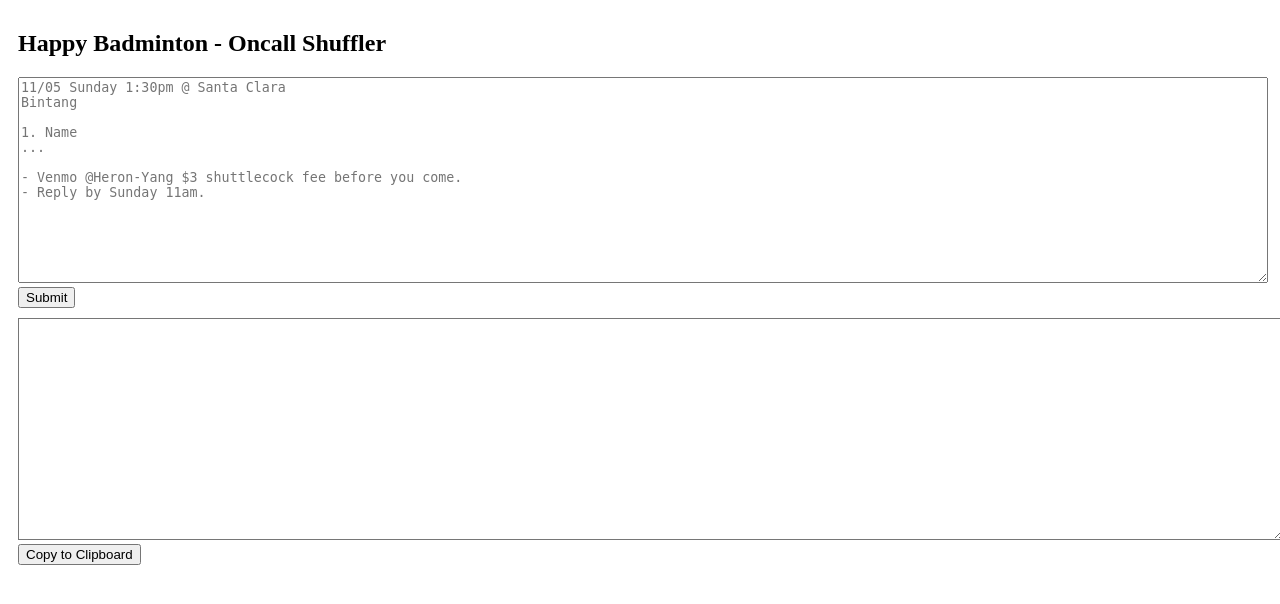
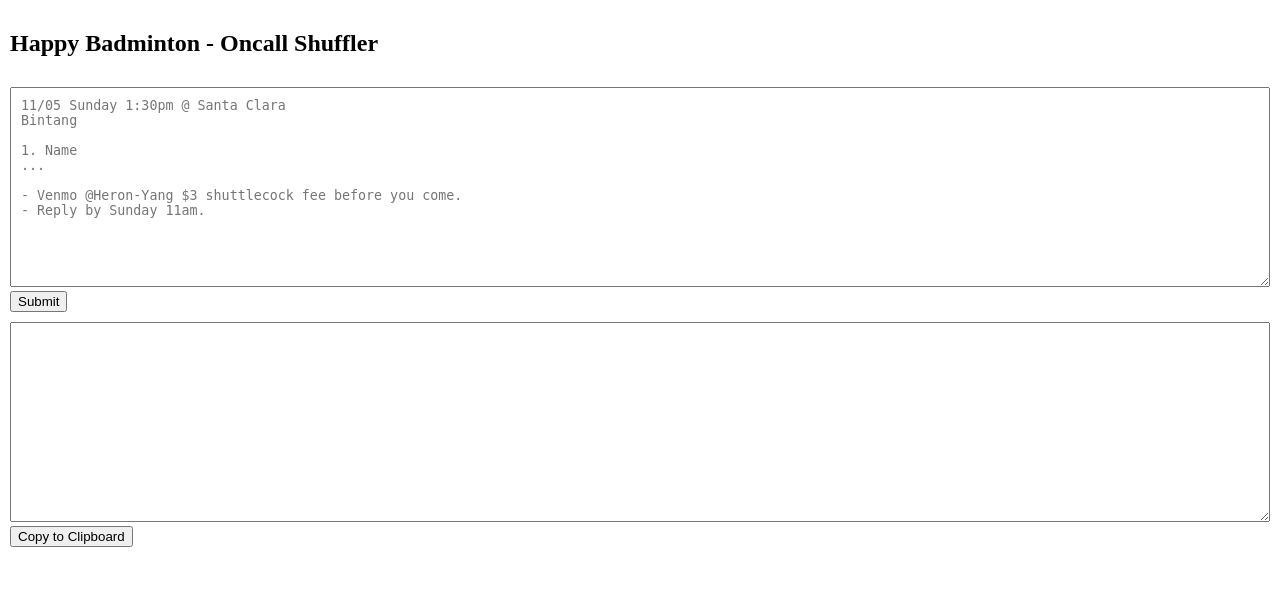
Before and after one commit to heronyang/badminton-on-duty, a Flask app: page / in a window 1280 px wide. Shown: the top 604 px of the page. Run offline with Flask 3, Linux system fonts and the light colour scheme.

Commit message:
Update style.

```diff
--- a/templates/homepage.html
+++ b/templates/homepage.html
@@ -6,18 +6,24 @@
     <meta name="viewport" content="width=device-width, initial-scale=1" />
     <style>
         html {
-            margin: 10px;
+            width: 100%;
+            margin: 0px;
+            padding: 0px;
+        }
+
+        body {
+            width: 100%;
+            margin: 0px;
+            padding: 10px;
+            box-sizing: border-box;
         }
 
         textarea {
             width: 100%;
             height: 200px;
-        }
-
-        #result {
-            border-style: solid;
             padding: 10px;
             margin-top: 10px;
+            box-sizing: border-box;
         }
     </style>
 
```
